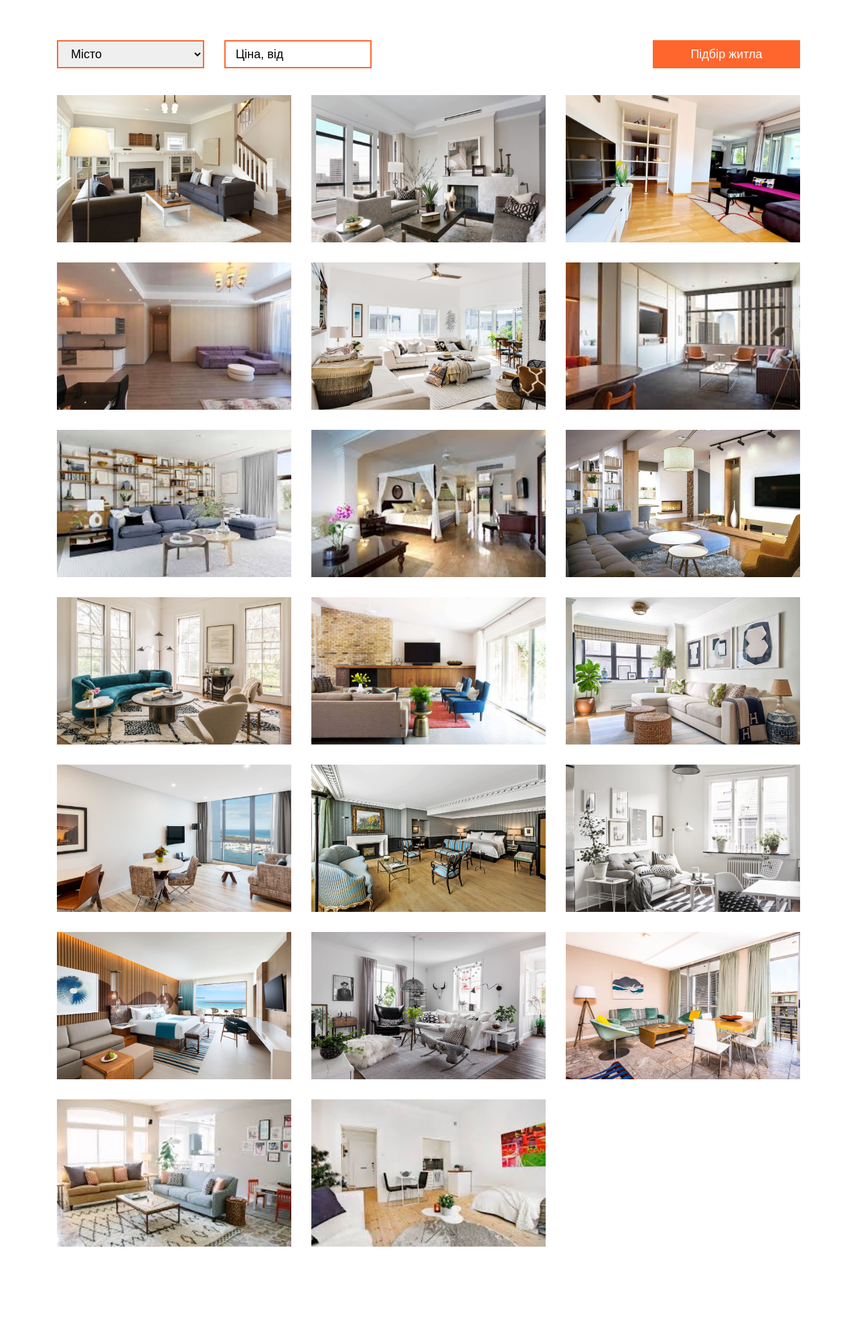
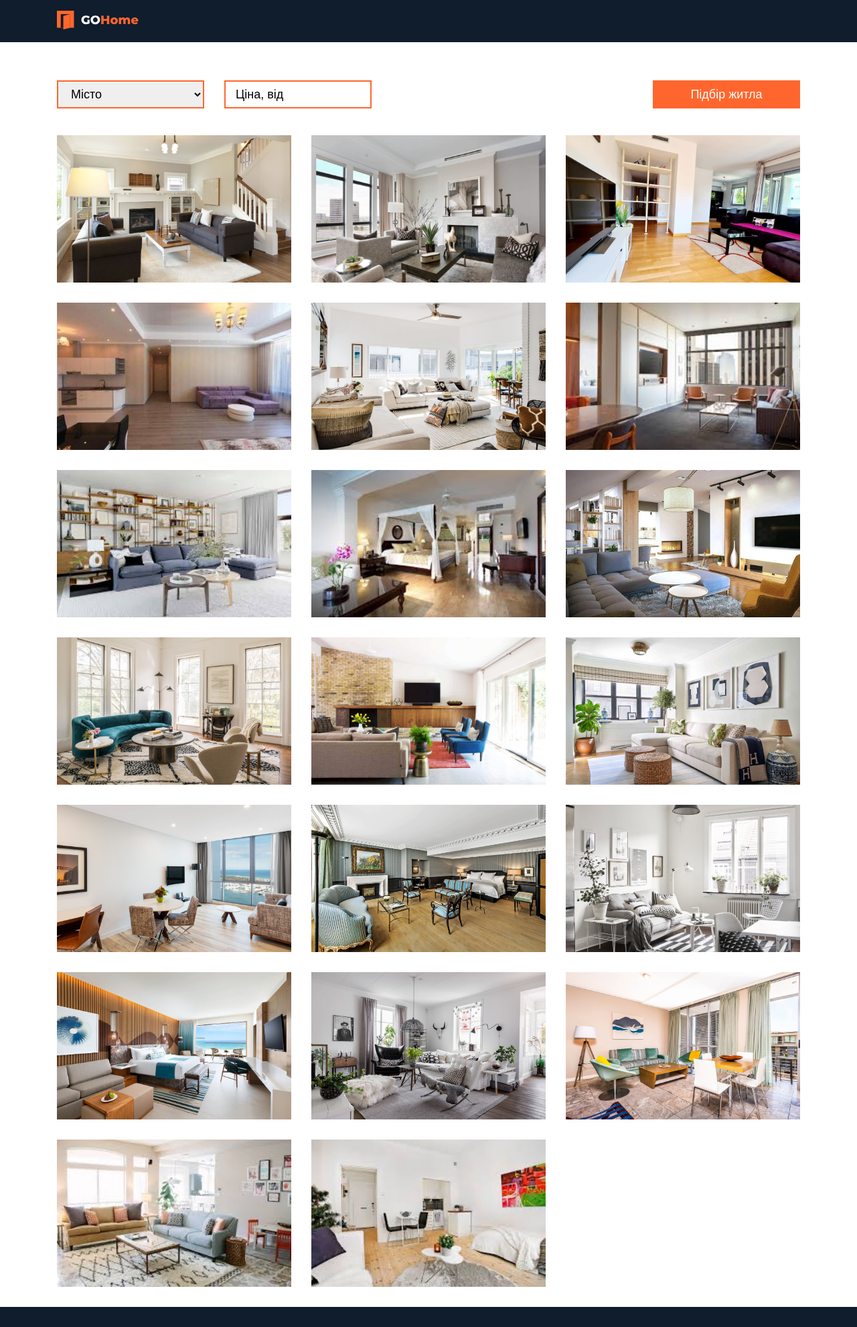
Before and after one commit to resinner/Vue_App, a Vue app in the folder my-first-app/: page / in a window 1280 px wide. Shown: the whole page at 67% size. Before the commit the page ends 1892 px from the top, so only its background shows below. Built offline with nearby package versions, Linux system fonts and the light colour scheme.

Commit message:
Add header and footer component

```diff
--- a/my-first-app/src/App.vue
+++ b/my-first-app/src/App.vue
@@ -1,11 +1,12 @@
 <template>
   <div id="app">
+    <div class="content">
+      <AppHeader></AppHeader>
       <h2>{{ text }}</h2>
       <Container>
-      <ApartmentsFilterForm
-      class="apartment-filter"
-      @submit="filter" />
+        <ApartmentsFilterForm class="apartment-filter" @submit="filter" />
       </Container>
+            <Container>
               <p v-if="!filteredApartments.length">Нічого не знайдено</p>
               <ApartmentsList v-else :items="filteredApartments">
                 <template v-slot:apartment="{ apartment }">
@@ -19,6 +20,9 @@
                   />
                 </template>
               </ApartmentsList>
+            </Container>
+    </div>
+    <AppFooter />
   </div>
 </template>
 
@@ -28,6 +32,8 @@ import ApartmentsItem from "./components/apartment/ApartmentsItem";
 import apartments from "./components/apartment/apartments";
 import ApartmentsFilterForm from "./components/apartment/ApartmentsFilterForm";
 import Container from "./components/shared/Container";
+import AppFooter from "./components/Footer.vue";
+import AppHeader from "./components/Header.vue";
 
 export default {
   name: "App",
@@ -36,6 +42,8 @@ export default {
     ApartmentsItem,
     ApartmentsFilterForm,
     Container,
+    AppFooter,
+    AppHeader
   },
   data() {
     return {
@@ -68,7 +76,7 @@ export default {
       if (!this.filters.price) return apartments;
 
       return apartments.filter((apartment) => {
-        return apartment.price <= this.filters.price;
+        return apartment.price >= this.filters.price;
       });
     },
   },
@@ -77,12 +85,17 @@ export default {
 
 <style lang="scss" scoped>
 #app {
+  display: flex;
+  flex-direction: column;
+  min-height: 100vh;
   font-family: Montserrat, Helvetica, Arial, sans-serif;
   -webkit-font-smoothing: antialiased;
   -moz-osx-font-smoothing: grayscale;
-  text-align: center;
-  color: #2c3e50;
-  margin-top: 60px;
+
+}
+.content {
+flex-grow: 1;
+padding-top: 120px;
 }
 
 .apartment-filter {
--- a/my-first-app/src/assets/scss/variables.scss
+++ b/my-first-app/src/assets/scss/variables.scss
@@ -1 +1,2 @@
 $main-color: #FF662D;
+$secondary-color: #0F1D2D;
--- /dev/null
+++ b/my-first-app/src/components/Footer.vue
@@ -0,0 +1,18 @@
+<template>
+<footer class="footer"></footer>
+</template>
+
+<script>
+    export default {
+        name: 'Footer'
+    }
+</script>
+
+<style lang="scss" scoped>
+@import '../assets/scss/variables.scss';
+
+.footer {
+    background: $secondary-color;
+    height: 30px;
+}
+</style>
--- /dev/null
+++ b/my-first-app/src/components/Header.vue
@@ -0,0 +1,32 @@
+<template>
+  <header class="header">
+    <Container>
+      <Logo></Logo>
+    </Container>
+  </header>
+</template>
+
+<script>
+import Container from "./shared/Container.vue";
+import Logo from "./Logo";
+
+export default {
+  name: "Header",
+  components: {
+    Container,
+    Logo,
+  },
+};
+</script>
+
+<style lang="scss" scoped>
+@import "../assets/scss/variables.scss";
+.header {
+  position: absolute;
+  top: 0;
+  left: 0;
+  width: 100%;
+  padding: 16px 0;
+  background: $secondary-color;
+}
+</style>
--- /dev/null
+++ b/my-first-app/src/components/Logo.vue
@@ -0,0 +1,13 @@
+<template>
+<img src="../assets/svg/logo.svg" alt="logo">
+</template>
+
+<script>
+    export default {
+
+    }
+</script>
+
+<style lang="scss" scoped>
+
+</style>
```
Also changed, not shown: my-first-app/src/assets/logo.png, my-first-app/src/assets/svg/logo.svg (added). Lines whose indentation alone changed are shown as unchanged.
